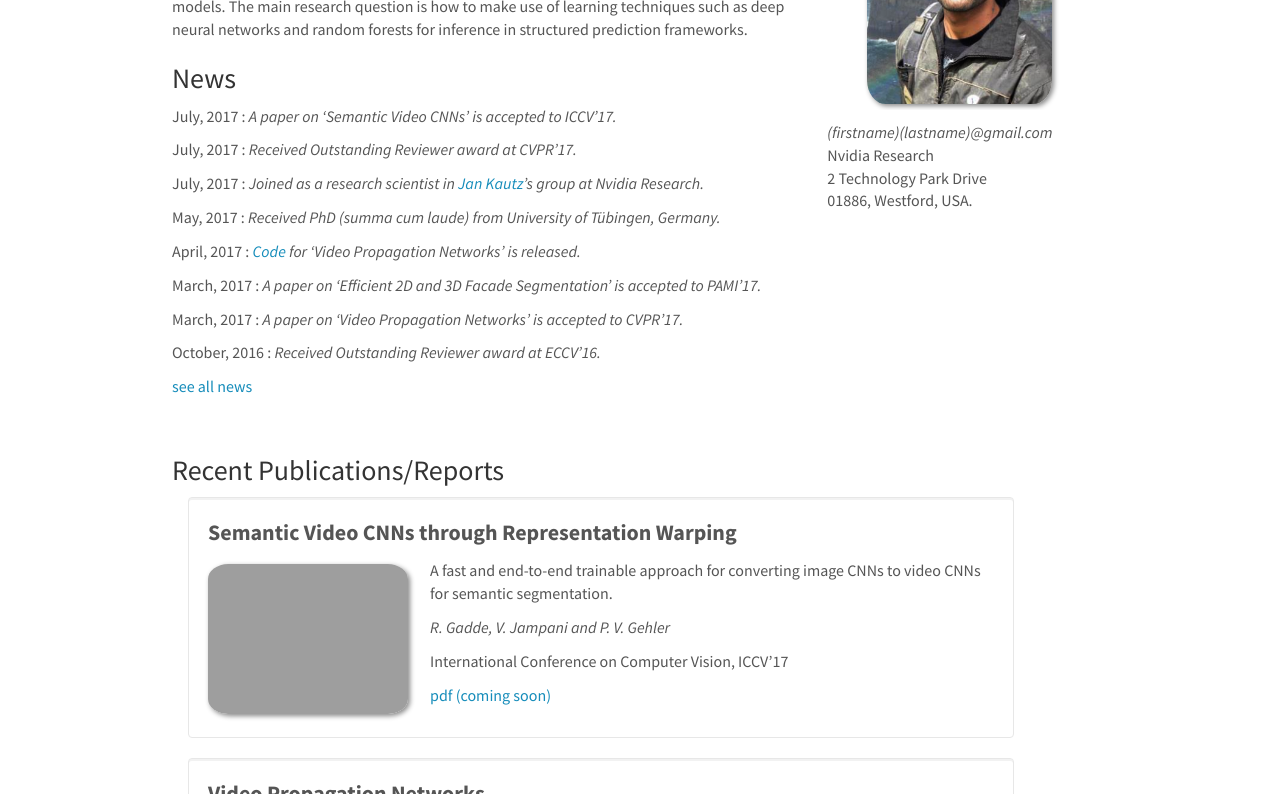
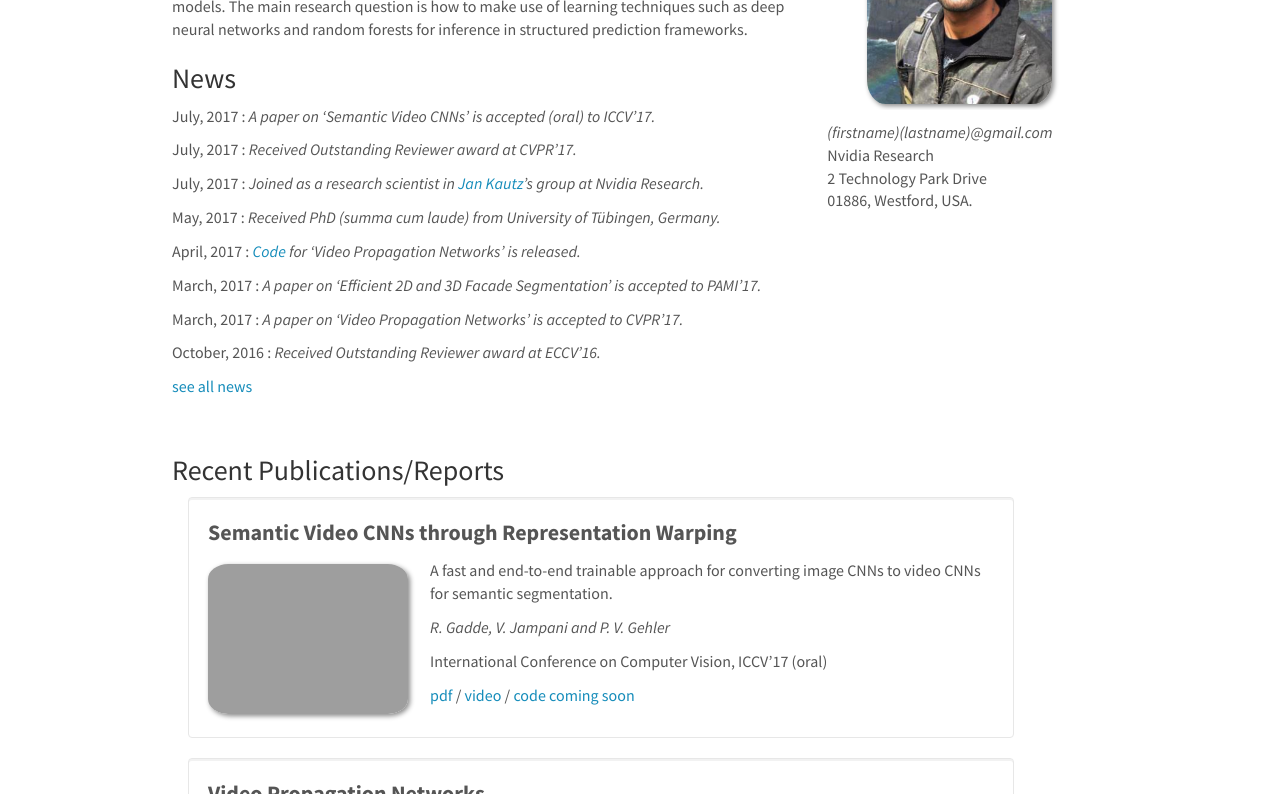
Before and after one commit to varunjampani/varunjampani.github.io, a Jekyll site: the page built from _pages/home.md, in a window 1280 px wide and 1400 px high. Shown: the part 223-1017 px from the top of the window. Built offline with Jekyll 4.4.1, drawn with Linux system fonts in a browser that asks for light colours; nearby versions of some CDN libraries.

Commit message:
update in ICCV17 pub

```diff
--- a/_data/news.yml
+++ b/_data/news.yml
@@ -1,5 +1,5 @@
 - date: July, 2017
-  headline: A paper on 'Semantic Video CNNs' is accepted to ICCV'17.
+  headline: A paper on 'Semantic Video CNNs' is accepted (oral) to ICCV'17.
 
 - date: July, 2017
   headline: Received Outstanding Reviewer award at CVPR'17.
```
Also changed, not shown: _data/publist.yml (+9 -3 lines), 3 other files.
